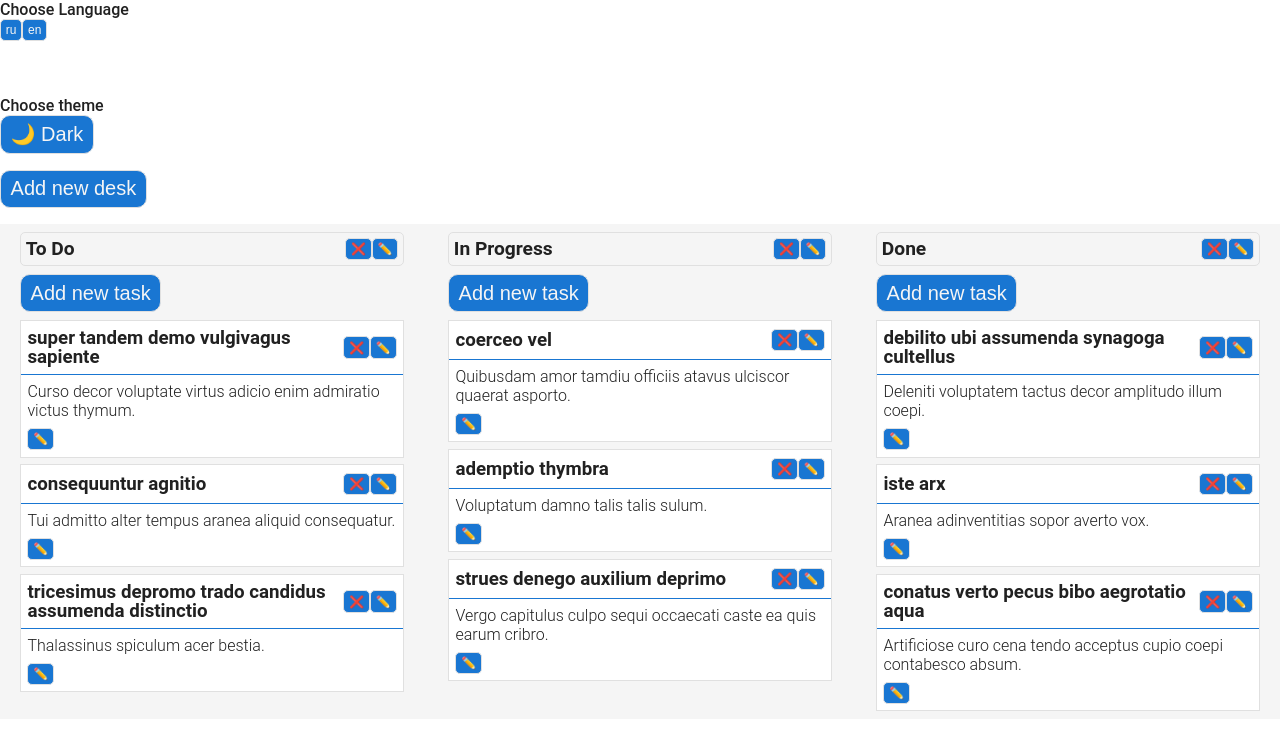
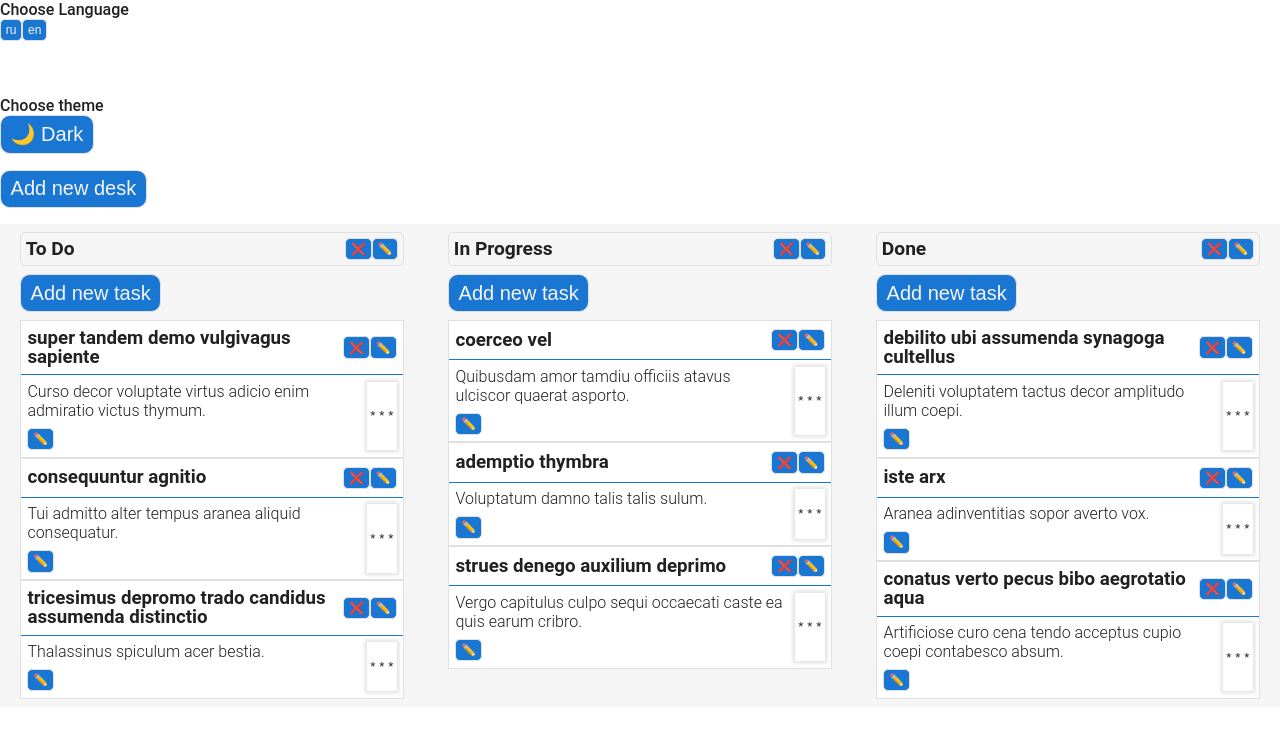
Before and after one commit to Podexus23/kanban, a React (Vite) app: page / in a window 1280 px wide. Shown: the top 750 px of the page. Built offline with nearby package versions, Linux system fonts and the light colour scheme.

Commit message:
feat: vertical movement done

```diff
--- a/package.json
+++ b/package.json
@@ -14,6 +14,7 @@
   },
   "dependencies": {
     "@dnd-kit/core": "^6.3.1",
+    "@dnd-kit/sortable": "^10.0.0",
     "@faker-js/faker": "^9.8.0",
     "@reduxjs/toolkit": "^2.8.2",
     "i18next": "^25.1.3",
--- a/src/App.jsx
+++ b/src/App.jsx
@@ -8,6 +8,7 @@ import Button from "./components/Button.jsx";
 import useLocalStorage from "./hooks/useLocalStorage.jsx";
 import { initializeTheme, toggleTheme } from "./features/theme/themeSlice.js";
 import { initializeDesksData } from "./features/DesksPlace/desksSlice.js";
+import SortableList from "./components/DndTest.jsx";
 
 function App() {
   const [_, setLng] = useLocalStorage("doska_lng", "en");
--- a/src/components/DndTest.jsx
+++ b/src/components/DndTest.jsx
@@ -1,59 +1,114 @@
-import { DndContext, useDraggable, useDroppable } from "@dnd-kit/core";
+// import { DndContext, useDraggable, useDroppable } from "@dnd-kit/core";
 import { useState } from "react";
 
-function DndTest() {
-  const containers = ["A", "B", "C"];
-  const [parent, setParent] = useState(null);
+// function DndTest() {
+//   const containers = ["A", "B", "C"];
+//   const [parent, setParent] = useState(null);
 
-  const draggableMarkup = <Draggable id="draggable">Drag me</Draggable>;
+//   const draggableMarkup = <Draggable id="draggable">Drag me</Draggable>;
 
-  function handleDragEnd(e) {
-    const { over } = e;
-    setParent(over ? over.id : null);
-  }
+//   function handleDragEnd(e) {
+//     const { over } = e;
+//     setParent(over ? over.id : null);
+//   }
+
+//   return (
+//     <div style={{ backgroundColor: "#797979" }}>
+//       <DndContext onDragEnd={handleDragEnd}>
+//         {parent === null ? draggableMarkup : null}
+
+//         {containers.map((id) => (
+//           <Droppable key={id} id={id}>
+//             {parent === id ? draggableMarkup : "Drop Here"}
+//           </Droppable>
+//         ))}
+//       </DndContext>
+//     </div>
+//   );
+// }
+
+// function Draggable({ children, id }) {
+//   const { attributes, listeners, setNodeRef, transform } = useDraggable({
+//     id,
+//   });
+//   const style = transform
+//     ? { transform: `translate3d(${transform.x}px, ${transform.y}px, 0)` }
+//     : undefined;
+
+//   return (
+//     <button ref={setNodeRef} style={style} {...listeners} {...attributes}>
+//       {children}
+//     </button>
+//   );
+// }
+
+// function Droppable({ children, id }) {
+//   const { isOver, setNodeRef } = useDroppable({ id });
+
+//   const style = {
+//     color: isOver ? "green" : undefined,
+//   };
+
+//   return (
+//     <div ref={setNodeRef} style={style}>
+//       {children}
+//     </div>
+//   );
+// }
+
+// export default DndTest;
+
+import { DndContext, closestCenter } from "@dnd-kit/core";
+import {
+  SortableContext,
+  useSortable,
+  arrayMove,
+  verticalListSortingStrategy,
+} from "@dnd-kit/sortable";
+
+function SortableItem({ id }) {
+  const { attributes, listeners, setNodeRef, transform, transition } =
+    useSortable({ id });
+
+  const style = {
+    transform: transform
+      ? `translate(${transform.x}px, ${transform.y}px)`
+      : undefined,
+    transition,
+    padding: 8,
+    border: "1px solid gray",
+    marginBottom: 4,
+    background: "white",
+  };
 
   return (
-    <div style={{ backgroundColor: "#797979" }}>
-      <DndContext onDragEnd={handleDragEnd}>
-        {parent === null ? draggableMarkup : null}
-
-        {containers.map((id) => (
-          <Droppable key={id} id={id}>
-            {parent === id ? draggableMarkup : "Drop Here"}
-          </Droppable>
-        ))}
-      </DndContext>
+    <div ref={setNodeRef} style={style} {...attributes} {...listeners}>
+      🟦 {id}
     </div>
   );
 }
 
-function Draggable({ children, id }) {
-  const { attributes, listeners, setNodeRef, transform } = useDraggable({
-    id,
-  });
-  const style = transform
-    ? { transform: `translate3d(${transform.x}px, ${transform.y}px, 0)` }
-    : undefined;
+function SortableList() {
+  const [items, setItems] = useState(["a", "b", "c"]);
 
   return (
-    <button ref={setNodeRef} style={style} {...listeners} {...attributes}>
-      {children}
-    </button>
+    <DndContext
+      collisionDetection={closestCenter}
+      onDragEnd={({ active, over }) => {
+        if (active.id !== over.id) {
+          const oldIndex = items.indexOf(active.id);
+          const newIndex = items.indexOf(over.id);
+          setItems(arrayMove(items, oldIndex, newIndex));
+        }
+      }}
+    >
+      <SortableContext items={items} strategy={verticalListSortingStrategy}>
+        {items.map((id) => (
+          <SortableItem key={id} id={id} />
+        ))}
+      </SortableContext>
+    </DndContext>
   );
 }
 
-function Droppable({ children, id }) {
-  const { isOver, setNodeRef } = useDroppable({ id });
-
-  const style = {
-    color: isOver ? "green" : undefined,
-  };
-
-  return (
-    <div ref={setNodeRef} style={style}>
-      {children}
-    </div>
-  );
-}
-
-export default DndTest;
+export default SortableList;
--- a/src/features/DesksPlace/DesksPlace.jsx
+++ b/src/features/DesksPlace/DesksPlace.jsx
@@ -4,21 +4,11 @@ import Button from "../../components/Button";
 import { useTranslation } from "react-i18next";
 import { useDispatch, useSelector } from "react-redux";
 import { addDesk } from "./desksSlice";
-import { DndContext } from "@dnd-kit/core";
-import { useState } from "react";
 
 function DesksPlace() {
   const { t } = useTranslation();
   const dispatch = useDispatch();
   const desks = useSelector((state) => state.desks);
-
-  const [parent, setParent] = useState(null);
-
-  function handleDragEnd(e) {
-    const { over } = e;
-    console.log(over);
-    setParent(over ? over.id : null);
-  }
 
   return (
     <>
@@ -35,13 +25,11 @@ function DesksPlace() {
         size={"medium"}
       />
       <div className={styles.DesksPlace}>
-        <DndContext onDragEnd={handleDragEnd}>
-          {desks.map((desk) => {
-            return (
-              <Desk deskTitle={desk.name} key={desk.name} data={desk.data} />
-            );
-          })}
-        </DndContext>
+        {desks.map((desk) => {
+          return (
+            <Desk deskTitle={desk.name} key={desk.name} data={desk.data} />
+          );
+        })}
       </div>
     </>
   );
--- a/src/features/DesksPlace/desksSlice.js
+++ b/src/features/DesksPlace/desksSlice.js
@@ -117,6 +117,43 @@ export const desksSlice = createSlice({
         };
       },
     },
+    updateDeskDataById: {
+      reducer(state, action) {
+        const { deskId, data } = action.payload;
+        const desk = state.find((desk) => desk.id === deskId);
+        desk.data = data;
+      },
+      prepare(deskId, data) {
+        return {
+          payload: { deskId, data },
+          meta: { save: true },
+        };
+      },
+    },
+    // updateDeskDataByIdWithDrag: {
+    //   reducer(state, action) {
+    //     console.log("hi wtf");
+    //     const { deskId, taskId } = action.payload;
+    //     const desk = state.find((desk) => desk.id === deskId);
+    //     const prevDesk = state.find((desk) => {
+    //       for (let i = 0; i < desk.length; i++) {
+    //         return desk.data[i].id === taskId;
+    //       }
+    //       return -1;
+    //     });
+    //     if (desk === prevDesk) return;
+    //     const task = prevDesk.data.find((task) => task.id === taskId);
+    //     const taskIndex = prevDesk.data.findIndex((task) => task.id === taskId);
+    //     desk.data.push(task);
+    //     prevDesk.data.splice(taskIndex, 1);
+    //   },
+    //   prepare(deskId, taskId) {
+    //     return {
+    //       payload: { deskId, taskId },
+    //       meta: { save: true },
+    //     };
+    //   },
+    // },
   },
   extraReducers: (builder) => {
     builder
@@ -133,7 +170,13 @@ export const desksSlice = createSlice({
 export const selectDeskByTitle = (state, id) =>
   state.desks.find((desk) => desk.name === id);
 
-export const { addDesk, removeDesk, renameDesk, updateDeskData } =
-  desksSlice.actions;
+export const {
+  addDesk,
+  removeDesk,
+  renameDesk,
+  updateDeskData,
+  updateDeskDataById,
+  // updateDeskDataByIdWithDrag,
+} = desksSlice.actions;
 
 export default desksSlice.reducer;
--- a/src/features/Task/Task.jsx
+++ b/src/features/Task/Task.jsx
@@ -3,6 +3,7 @@ import styles from "./Task.module.css";
 import Button from "../../components/Button";
 import { useTranslation } from "react-i18next";
 import { useDraggable } from "@dnd-kit/core";
+import { useSortable } from "@dnd-kit/sortable";
 
 const Task = ({ task, onRemoveTask, onEditTask }) => {
   const { t } = useTranslation();
@@ -11,22 +12,28 @@ const Task = ({ task, onRemoveTask, onEditTask }) => {
   const [title, setTitle] = useState(task.title);
   const [description, setDescription] = useState(task.text);
 
-  const { attributes, listeners, setNodeRef, transform, isDragging } =
-    useDraggable({
-      id: task.id,
-    });
+  const {
+    attributes,
+    listeners,
+    setNodeRef,
+    transform,
+    transition,
+    isDragging,
+  } = useSortable({ id: task.id });
 
-  const style = transform
-    ? { transform: `translate3d(${transform.x}px, ${transform.y}px, 0)` }
-    : undefined;
+  const style = {
+    transform: transform
+      ? `translate(${transform.x}px, ${transform.y}px)`
+      : undefined,
+    transition,
+  };
 
   return (
     <div
       ref={setNodeRef}
-      {...listeners}
-      {...attributes}
       className={`${styles.task} ${isDragging ? styles.active : ""}`}
       style={style}
+      id={task.id}
     >
       <header className={styles.header}>
         {isTitleChange ? (
@@ -69,6 +76,7 @@ const Task = ({ task, onRemoveTask, onEditTask }) => {
         </div>
       </header>
       <div className={`${styles.description}`}>
+        <div>
           {isDescriptionChange ? (
             <div className={styles.inputWrapper}>
               <textarea
@@ -98,6 +106,10 @@ const Task = ({ task, onRemoveTask, onEditTask }) => {
             title={t("task.editDescription")}
           />
         </div>
+        <button className={styles.dragHandle} {...listeners} {...attributes}>
+          * * *
+        </button>
+      </div>
     </div>
   );
 };
--- a/src/features/Task/Task.module.css
+++ b/src/features/Task/Task.module.css
@@ -22,6 +22,8 @@
 .description{
   padding: 0.4rem;
   font-weight: 300;
+  display: flex;
+  justify-content: space-between;
 }
 
 .buttons{
@@ -42,4 +44,14 @@
 
 .text{
   padding-bottom: 0.5rem;
+  padding-right: 0.5rem;
 }
+
+.dragHandle {
+  cursor: grab;
+  min-width: 8%;
+  background-color: transparent;
+  color: inherit;
+  border: 0;
+  box-shadow: 0px 0px 4px 2px var(--border);
+}
--- a/src/features/desk/Desk.jsx
+++ b/src/features/desk/Desk.jsx
@@ -11,8 +11,14 @@ import {
   renameDesk,
   selectDeskByTitle,
   updateDeskData,
+  updateDeskDataById,
 } from "../DesksPlace/desksSlice";
-import { useDroppable } from "@dnd-kit/core";
+import { closestCenter, DndContext } from "@dnd-kit/core";
+import {
+  arrayMove,
+  SortableContext,
+  verticalListSortingStrategy,
+} from "@dnd-kit/sortable";
 
 function Desk({ deskTitle }) {
   const { t } = useTranslation();
@@ -22,11 +28,6 @@ function Desk({ deskTitle }) {
   );
 
   const [isAddNewTask, setIsAddNewTask] = useState(false);
-  const { isOver, setNodeRef } = useDroppable({ id: deskId });
-
-  const style = {
-    outline: isOver ? "1px solid #ffffff" : undefined,
-  };
 
   //wrapper around task updates
   const handleTaskUpdates = (newData) => {
@@ -47,8 +48,8 @@ function Desk({ deskTitle }) {
       ...tasks,
       { text: description, title: title, id: faker.string.uuid() },
     ];
+
     handleTaskUpdates(newTasks);
-
     setIsAddNewTask(false);
   };
 
@@ -59,19 +60,17 @@ function Desk({ deskTitle }) {
   const handleEditTask = (id, type, data) => {
     const newTasks = [...tasks];
     let index = newTasks.findIndex((task) => task.id === id);
-    console.log(index);
     if (index < 0) return tasks;
     let newTask = { ...tasks[index] };
 
     if (type === "title") newTask.title = data;
     if (type === "description") newTask.text = data;
     newTasks.splice(index, 1, newTask);
-    console.log(newTasks);
     handleTaskUpdates(newTasks);
   };
 
   return (
-    <div className={styles.desk} ref={setNodeRef} style={style} id={deskId}>
+    <div className={styles.desk} id={deskId}>
       <DeskHeader title={deskTitle} />
       <Button
         onClick={handleOpenNewTaskBlock}
@@ -85,7 +84,24 @@ function Desk({ deskTitle }) {
         />
       )}
       <main>
-        <div className={styles.tasklist}>
+        <DndContext
+          collisionDetection={closestCenter}
+          onDragEnd={({ active, over }) => {
+            if (active.id !== over.id) {
+              const oldIndex = tasks.findIndex((task) => task.id === active.id);
+              const newIndex = tasks.findIndex((task) => task.id === over.id);
+
+              dispatch(
+                updateDeskDataById(deskId, arrayMove(tasks, oldIndex, newIndex))
+              );
+            }
+          }}
+        >
+          <SortableContext
+            items={tasks}
+            strategy={verticalListSortingStrategy}
+            className={styles.tasklist}
+          >
             {tasks.map((task) => (
               <Task
                 task={task}
@@ -94,7 +110,8 @@ function Desk({ deskTitle }) {
                 onEditTask={handleEditTask}
               />
             ))}
-        </div>
+          </SortableContext>
+        </DndContext>
       </main>
     </div>
   );
```
Also changed, not shown: 1 other file (tests, documents, lock files or other folders). Lines whose indentation alone changed are shown as unchanged.
